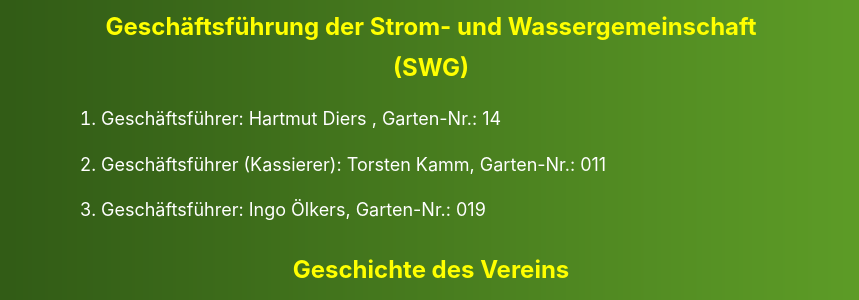
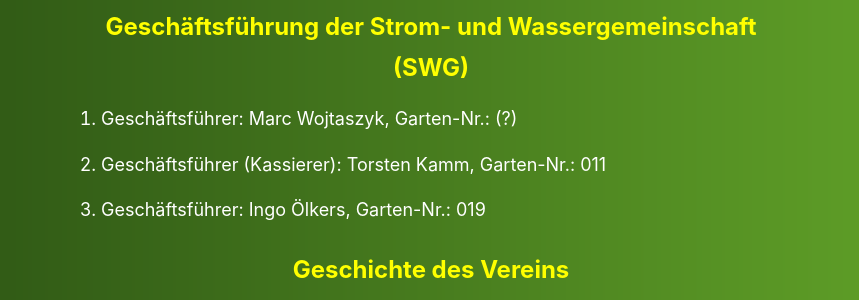
Before and after one commit to der-Frankie/kgv-website-dev.github.io, a Jekyll site: the page built from _pages/verein.md, in a window 1280 px wide and 900 px high, scrolled down 1404 px. Shown: the part 152-452 px from the top of the window, without its empty margins (209-1068 px from the left). Built offline with Jekyll 4.4.1, drawn with Linux system fonts in a browser that asks for light colours.

Commit message:
neuer SWG-Geschäftsführer

```diff
--- a/_pages/verein.md
+++ b/_pages/verein.md
@@ -48,7 +48,7 @@ Kolonieobmann: Rufin Kandziora, Garten-Nr.: 034
 
 ## Geschäftsführung der Strom- und Wassergemeinschaft (SWG)
 
-1. Geschäftsführer: Hartmut Diers , Garten-Nr.: 14
+1. Geschäftsführer: Marc Wojtaszyk, Garten-Nr.: (?)
 
 2. Geschäftsführer (Kassierer): Torsten Kamm, Garten-Nr.: 011
 
```
